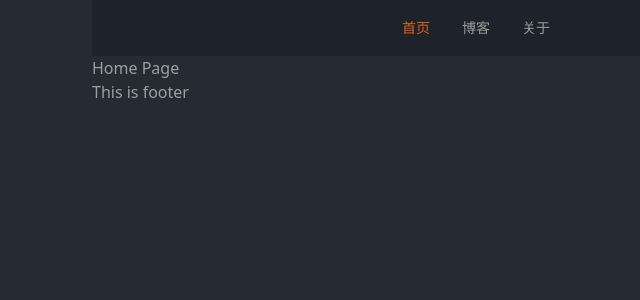
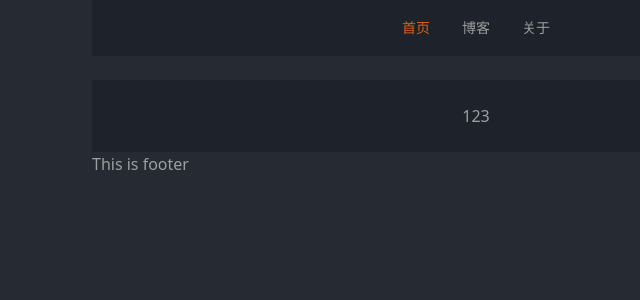
Before and after one commit to wangyi12358/blog-fe, a Next.js app: page / in a window 1280 px wide. Shown: the top 300 px of the page, without its empty margins (164-804 px from the left). Built offline with nearby package versions, Linux system fonts and the light colour scheme; grey boxes are pictures that could not be loaded.

Commit message:
feat: add avatar

```diff
--- a/app/globals.css
+++ b/app/globals.css
@@ -32,7 +32,7 @@ body {
 .layout-background {
   background-size: 161px;
   background-repeat: repeat;
-  background-image: url("/bg.png");
+  background-image: url(https://mika-resource.oss-cn-hangzhou.aliyuncs.com/blog/bg.png);
   opacity: 0.03;
 }
 
--- a/components/header.tsx
+++ b/components/header.tsx
@@ -15,14 +15,14 @@ const HEADER_ITEMS: Item[] = [
  */
 const Header: React.FC<Props> = () => {
   return (
-    <div className="flex items-center justify-center h-14 relative layout-container rounded-b-sm">
+    <header className="flex items-center justify-center h-14 relative layout-container rounded-b-sm">
       <div className="layout-background absolute" />
       <Tab
         className=""
         defaultValue="home"
         items={HEADER_ITEMS}
       />
-    </div>
+    </header>
   );
 }
 
--- a/components/layout.tsx
+++ b/components/layout.tsx
@@ -14,7 +14,7 @@ const Layout: React.FC<Props> = ({ children }) => {
   return (
     <div className="max-w-3xl mx-auto">
       <Header />
-      <main>{children}</main>
+      {children}
       <Footer />
     </div>
   );
--- /dev/null
+++ b/components/ui/avatar.tsx
@@ -0,0 +1,20 @@
+import type { FC } from 'react';
+import React, { memo } from 'react';
+
+export interface AvatarProps {
+  src: string
+}
+
+const Avatar: FC<AvatarProps> = memo(({ src }) => {
+  return (
+    <div className="avatar">
+      <div className="w-24 rounded-full ring ring-primary ring-offset-base-100 ring-offset-2">
+        <img src={src} alt="" />
+      </div>
+    </div>
+  );
+})
+
+Avatar.displayName = 'Avatar'
+
+export default Avatar;
--- a/pages/index.tsx
+++ b/pages/index.tsx
@@ -1,14 +1,28 @@
 import React from 'react';
 
 type Props = {};
+
+const PersonalInfo = () => {
+  return (
+    <div className="flex items-center justify-center mt-6 relative layout-container rounded-sm p-6">
+      <div className="layout-background absolute" />
+      <div>
+        123
+      </div>
+    </div>
+  )
+}
 
 /**
  * @Author: wangyi
  * @Date: 2023-05-09
  */
 const Index: React.FC<Props> = () => {
+
   return (
-    <div className="flex-auto">Home Page</div>
+    < >
+      <PersonalInfo />
+    </>
   );
 }
 
```
Also changed, not shown: public/bg.png (deleted).
